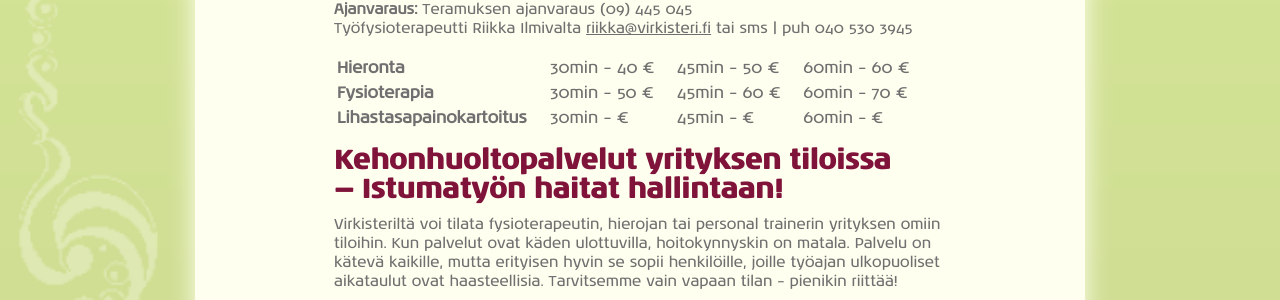
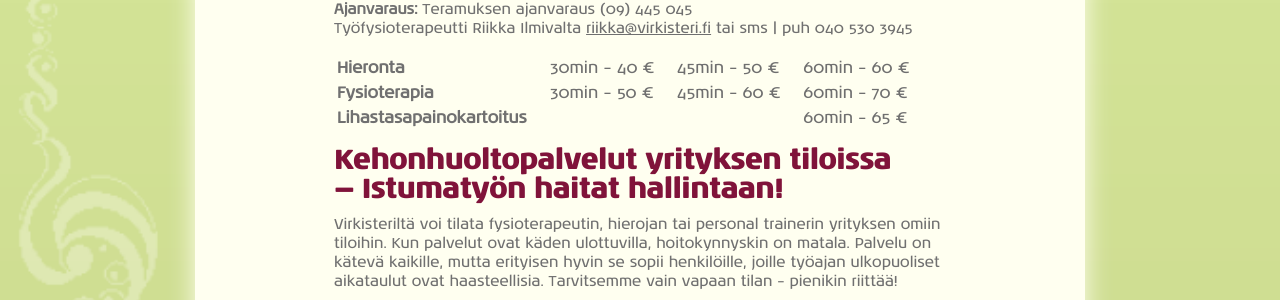
Before and after one commit to sdsykes-web/virkisteri, a Jekyll site: the page built from fysioterapia.md, in a window 1280 px wide. Shown: the part 883-1183 px from the top of the page. Built offline with Jekyll 4.4.1, drawn with Linux system fonts in a browser that asks for light colours; nearby versions of some CDN libraries; some web fonts are replaced.

Commit message:
Update fysioterapia.md

```diff
--- a/fysioterapia.md
+++ b/fysioterapia.md
@@ -26,7 +26,7 @@ Työfysioterapeutti Riikka Ilmivalta [riikka@virkisteri.fi](mailto:riikka@virkis
     <th>Fysioterapia</th><td>30min – 50 €</td><td>45min – 60 €</td><td>60min – 70 €</td>
   </tr>
   <tr>
-    <th>Lihastasapainokartoitus</th><td>30min –  €</td><td>45min –  €</td><td>60min –  €</td>
+    <th>Lihastasapainokartoitus</th><td></td><td></td><td>60min – 65 €</td>
   </tr>
 </table>
 
```
